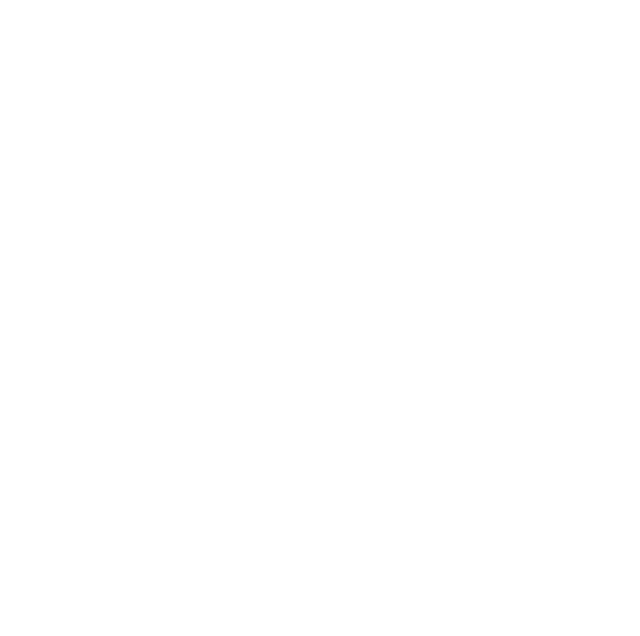
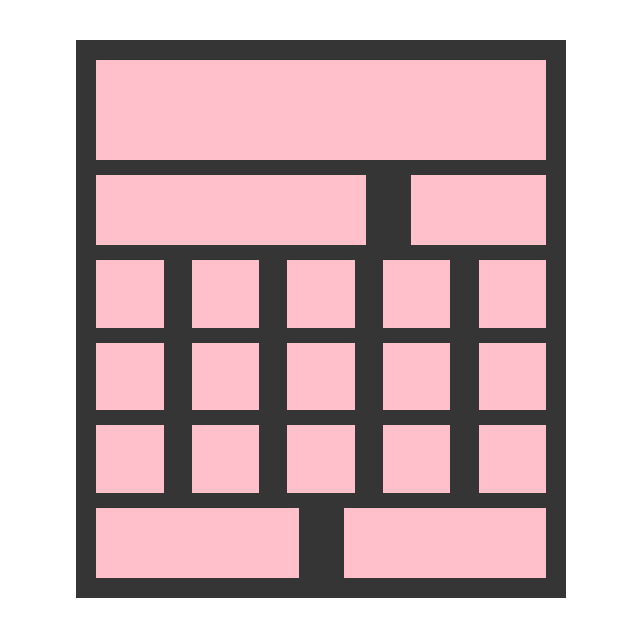
Before and after one commit to LaramieCode/calculator, a plain HTML site: page index.html in a window 1280 px wide. Shown: the whole page, without its empty margins (319-959 px from the left). Drawn offline with Linux system fonts and the light colour scheme.

Commit message:
place buttons in the right place

```diff
--- a/index.html
+++ b/index.html
@@ -9,5 +9,31 @@
 </head>
 <body>
 
+    <div id="calculator">
+        <div class="button" id="screen"></div>
+        <div class="button" id="consoleToggle"></div>
+        <div class="button" id="decimal"></div>
+        <div class="fifteen">
+            <div class="button " id="add"></div>
+            <div class="button" id="subtract"></div>
+            <div class="button" id="multiple"></div>
+            <div class="button" id="divide"></div>
+            <div class="button" id="total"></div>
+            <div class="button" id="numberZero"></div>
+            <div class="button" id="numberOne"></div>
+            <div class="button" id="numberTwo"></div>
+            <div class="button" id="numberThree"></div>
+            <div class="button" id="numberFour"></div>
+            <div class="button" id="numberFive"></div>
+            <div class="button" id="numberSix"></div>
+            <div class="button" id="numberSeven"></div>
+            <div class="button" id="numberEight"></div>
+            <div class="button" id="numberNine"></div>
+        </div>
+        <div class="button bottum" id="clear"></div>
+        <div class="button bottum" id="back"></div>
+
+    </div>
+
 </body>
 </html>
--- a/styles.css
+++ b/styles.css
@@ -1,4 +1,75 @@
 * {
     padding: 0;
     margin: 0;
+    /* height: 100%; */
+    width: 100%;
 }
+
+body {
+    padding-top: 40px;
+    display: flex;
+    justify-content: center;
+    align-items: center;
+}
+
+
+
+#calculator {
+    background-color: rgb(53, 53, 53);
+    /* height: 775px; */
+    width: 450px;
+    flex-wrap: wrap;
+    display: flex;
+    align-items: flex-start;
+    padding: 20px;
+}
+
+.button {
+    background-color: pink;
+    height: 10px;
+    width: 10px;
+    flex-grow: 0;
+}
+
+#screen {
+    width: 100%;
+    height: 100px;
+    margin-bottom: 15px;
+}
+
+#consoleToggle {
+    width: 60%;
+    margin-right: 5%;
+    height: 70px;
+    margin-bottom: 15px;
+}
+
+#decimal {
+    width: 30%;
+    margin-left: 5%;
+    height: 70px;
+    margin-bottom: 15px;
+}
+
+.fifteen {
+    display: flex;
+    flex-wrap: wrap;
+    justify-content: space-between;
+    gap: 15px;
+}
+.fifteen > .button {
+    width: 15%;
+    height: 67.5px;
+}
+
+.bottum {
+    margin-top: 15px;
+    width: 45%;
+    height: 70px;
+}
+#clear {
+    margin-right: 5%;
+}
+#back {
+    margin-left: 5%;
+}
```
